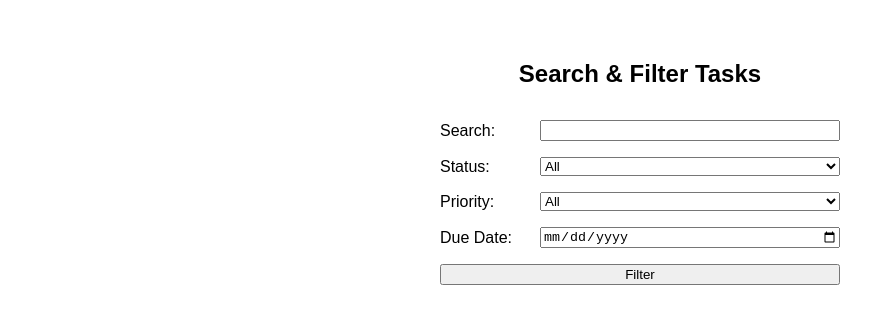
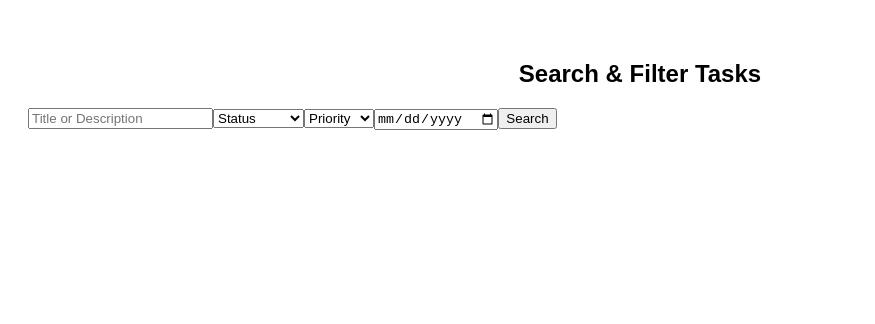
Before and after one commit to sarnithaad/Task-Management-System, a Next.js app in the folder frontend/: page /search-filter in a window 1280 px wide. Shown: the top 324 px of the page, without its empty margins (0-875 px from the left). Built offline with nearby package versions, Linux system fonts and the light colour scheme.

Commit message:
initial commit

```diff
--- a/frontend/components/TaskFilters.js
+++ b/frontend/components/TaskFilters.js
@@ -1,57 +1,31 @@
 import { useState } from 'react';
-import TaskList from './TaskList';
-import axios from '../utils/api';
 
-export default function TaskFilters({ setFilters, showResults = false }) {
-  const [search, setSearch] = useState('');
-  const [status, setStatus] = useState('');
-  const [priority, setPriority] = useState('');
-  const [dueDate, setDueDate] = useState('');
-  const [tasks, setTasks] = useState([]);
+export default function TaskFilters({ onSearch }) {
+  const [query, setQuery] = useState('');
+  const [filters, setFilters] = useState({ status: '', priority: '', dueDate: '' });
 
-  const applyFilters = async (e) => {
-    if (e) e.preventDefault();
-    const filterObj = { search, status, priority, dueDate };
-    if (showResults) {
-      const { data } = await axios.get('/api/tasks', { params: filterObj });
-      setTasks(data);
-    } else if (setFilters) {
-      setFilters(filterObj);
-    }
+  const handleSubmit = e => {
+    e.preventDefault();
+    onSearch({ q: query, ...filters });
   };
 
   return (
-    <div>
-      <form onSubmit={applyFilters} style={{ display: "flex", flexDirection: "column", gap: "1rem", maxWidth: 400, margin: "2rem auto" }}>
-        <div style={{ display: "flex", alignItems: "center" }}>
-          <label style={{ width: 100 }}>Search:</label>
-          <input value={search} onChange={e => setSearch(e.target.value)} style={{ flex: 1 }} />
-        </div>
-        <div style={{ display: "flex", alignItems: "center" }}>
-          <label style={{ width: 100 }}>Status:</label>
-          <select value={status} onChange={e => setStatus(e.target.value)} style={{ flex: 1 }}>
-            <option value="">All</option>
-            <option value="Pending">Pending</option>
-            <option value="In Progress">In Progress</option>
-            <option value="Completed">Completed</option>
-          </select>
-        </div>
-        <div style={{ display: "flex", alignItems: "center" }}>
-          <label style={{ width: 100 }}>Priority:</label>
-          <select value={priority} onChange={e => setPriority(e.target.value)} style={{ flex: 1 }}>
-            <option value="">All</option>
-            <option value="Low">Low</option>
-            <option value="Normal">Normal</option>
-            <option value="High">High</option>
-          </select>
-        </div>
-        <div style={{ display: "flex", alignItems: "center" }}>
-          <label style={{ width: 100 }}>Due Date:</label>
-          <input type="date" value={dueDate} onChange={e => setDueDate(e.target.value)} style={{ flex: 1 }} />
-        </div>
-        <button type="submit">Filter</button>
-      </form>
-      {showResults && <TaskList tasks={tasks} />}
-    </div>
+    <form onSubmit={handleSubmit}>
+      <input placeholder="Title or Description" value={query}
+        onChange={e => setQuery(e.target.value)} />
+      <select value={filters.status}
+        onChange={e => setFilters({ ...filters, status: e.target.value })}>
+        <option value="">Status</option>
+        <option>Pending</option><option>In Progress</option><option>Completed</option>
+      </select>
+      <select value={filters.priority}
+        onChange={e => setFilters({ ...filters, priority: e.target.value })}>
+        <option value="">Priority</option>
+        <option>Low</option><option>Medium</option><option>High</option>
+      </select>
+      <input type="date" value={filters.dueDate}
+        onChange={e => setFilters({ ...filters, dueDate: e.target.value })} />
+      <button type="submit">Search</button>
+    </form>
   );
 }
```
